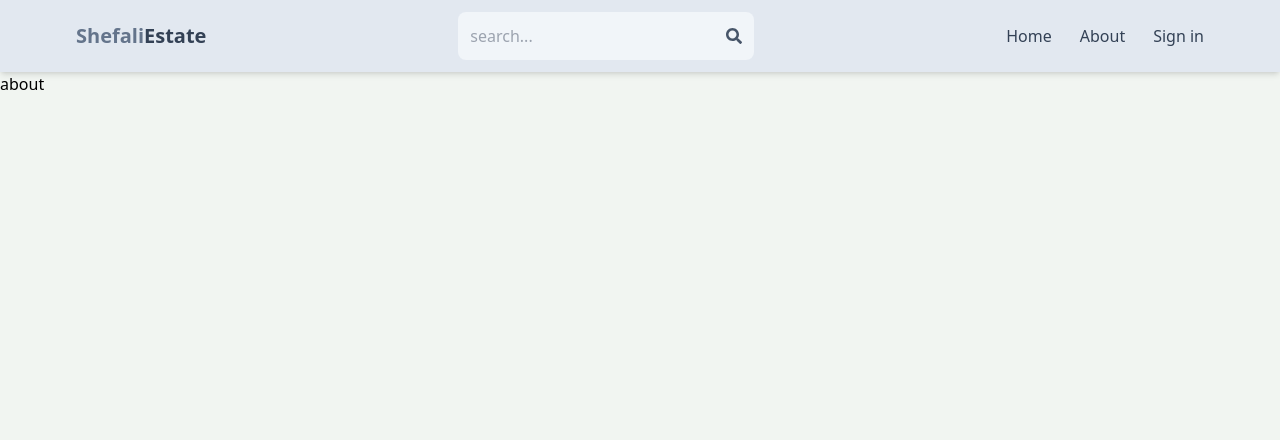
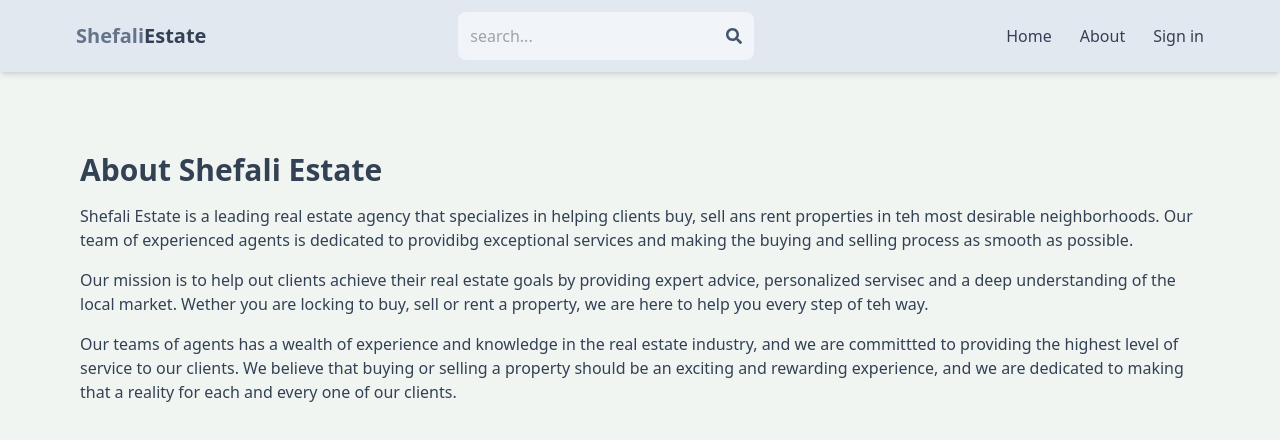
Before and after one commit to Shefali-singh-OCT/mern-estate, a React (Vite) app in the folder client/clientreact/: page /about in a window 1280 px wide. Shown: the top 440 px of the page. Built offline with nearby package versions, Linux system fonts and the light colour scheme; no server answers.

Commit message:
completed about page

```diff
--- a/client/clientreact/index.html
+++ b/client/clientreact/index.html
@@ -2,9 +2,8 @@
 <html lang="en">
   <head>
     <meta charset="UTF-8" />
-    <link rel="icon" type="image/svg+xml" href="/vite.svg" />
     <meta name="viewport" content="width=device-width, initial-scale=1.0" />
-    <title>real-estate-website</title>
+    <title>shefali Estate</title>
   </head>
   <body>
     <div id="root"></div>
--- a/client/clientreact/src/pages/About.jsx
+++ b/client/clientreact/src/pages/About.jsx
@@ -1,11 +1,31 @@
-import React from 'react'
+import React from "react";
 
 function About() {
   return (
-    <div>
-      about
+    <div className="py-20 px-4 max-w-6xl mx-auto">
+      <h1 className="text-slate-700 text-3xl font-bold mb-4">About Shefali Estate</h1>
+      <p className="mb-4 text-slate-700 ">
+        Shefali Estate is a leading real estate agency that specializes in
+        helping clients buy, sell ans rent properties in teh most desirable
+        neighborhoods. Our team of experienced agents is dedicated to providibg
+        exceptional services and making the buying and selling process as smooth
+        as possible.
+      </p>
+      <p className="mb-4 text-slate-700 ">
+        Our mission is to help out clients achieve their real estate goals by
+        providing expert advice, personalized servisec and a deep understanding
+        of the local market. Wether you are locking to buy, sell or rent a
+        property, we are here to help you every step of teh way.
+      </p>
+      <p className="mb-4 text-slate-700 ">
+        Our teams of agents has a wealth of experience and knowledge in the real
+        estate industry, and we are committted to providing the highest level of
+        service to our clients. We believe that buying or selling a property
+        should be an exciting and rewarding experience, and we are dedicated to
+        making that a reality for each and every one of our clients.
+      </p>
     </div>
-  )
+  );
 }
 
-export default About
+export default About;
```
